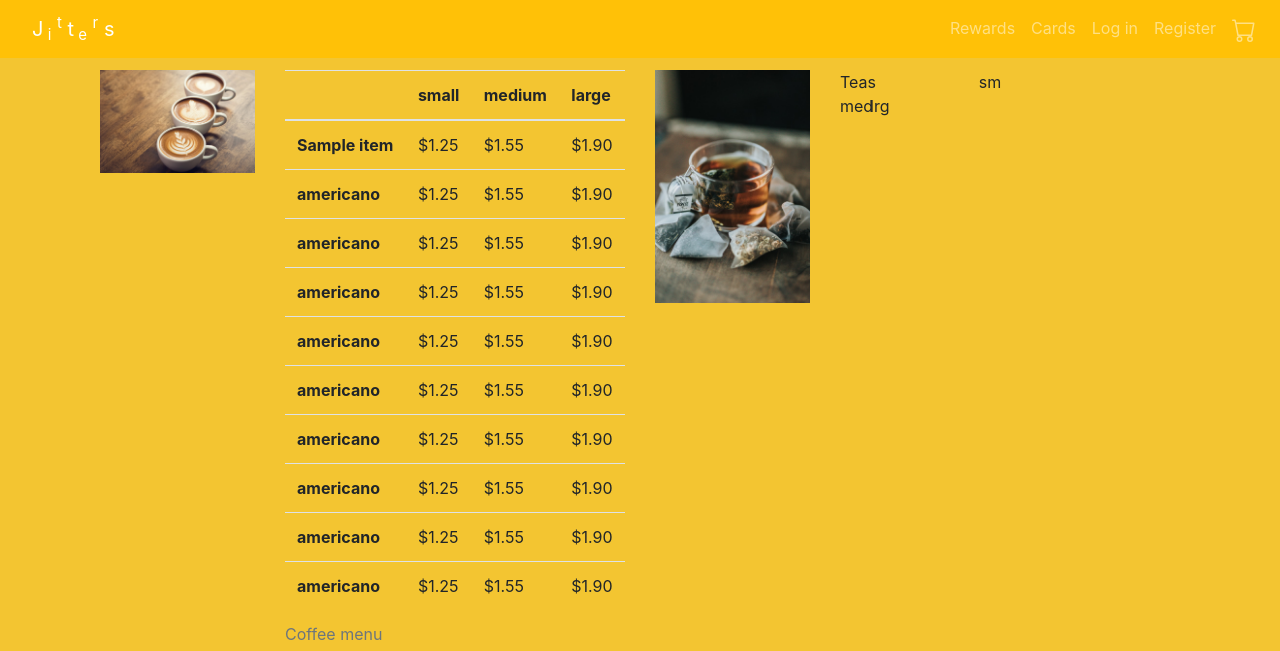
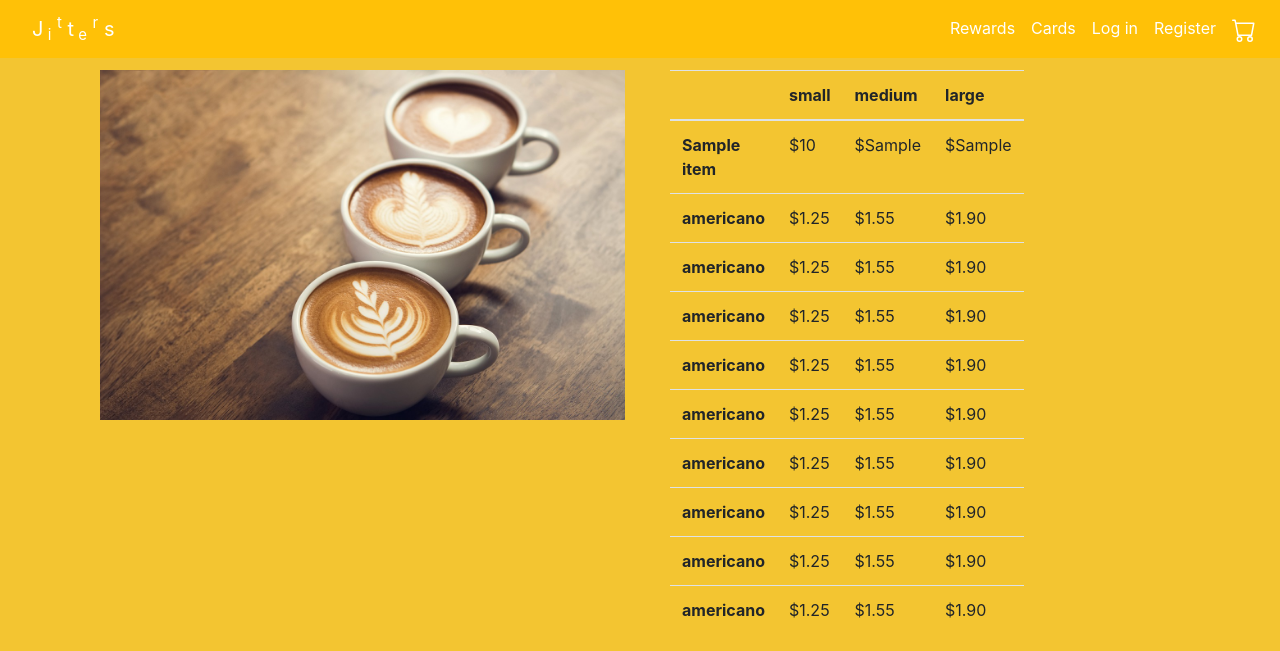
Before and after one commit to Michelle-Lefebvre/ProjectJitters, a PHP site: template templates/menu.html.twig in a window 1280 px wide. Shown: the top 651 px of the page. Run offline with PHP 8.4, Linux system fonts and the light colour scheme; the template is opened without the code that fills it: most values are stand-ins (such as "Sample title", 1, 10 or a date in 2020); some libraries are stand-ins or nearby versions.

Commit message:
working on menu, change text colour in header, modified link hover

```diff
--- a/styles/styles.css
+++ b/styles/styles.css
@@ -29,13 +29,15 @@ a:link {
   }
 
   a:hover {
-    color: cyan;
+    color: darkturquoise;
+    font-weight: 600;
     background-color: rgb(243,197,49);
     text-decoration: underline;
   }
 
   a:active {
-    color:  cyan;
+    color:  darkslategray;
+    font-weight: 800;
     background-color: transparent;
     text-decoration: underline;
   }
@@ -80,3 +82,7 @@ input {
 input::text .form-control {
     border-bottom: 1px solid black;
 }
+
+span.underline {
+  text-decoration: underline;
+}
--- a/templates/master.html.twig
+++ b/templates/master.html.twig
@@ -25,7 +25,7 @@
 			<div class="container">
 
 				{% block header %}
-				<nav class="navbar navbar-expand-md navbar-dark bg-warning fixed-top pl-3 pr-3 pt-2 text-white">
+					<nav class="navbar navbar-expand-md bg-warning fixed-top pl-3 pr-3 pt-2 text-white">
 						<a class="navbar-brand nav-item nav-link active" href="/index">
 							J<sub>
 								i</sub>
@@ -111,9 +111,13 @@
 						<nav class="navbar navbar-expand-md navbar-dark bg-warning fixed-bottom p-2 ">
 							<span class="text-white mx-auto">
 								&nbsp;&nbsp;&nbsp; &copy; Copyright 2020 by
-							<a href="https://www.linkedin.com/in/mark-b-5533287/">Mark Boswick</a>
+								<a href="https://www.linkedin.com/in/mark-b-5533287/">
+									<span class="underline">Mark Boswick</span>
+								</a>
 								and
-							<a href="https://www.linkedin.com/in/michellelefebvre1/">Michelle Lefebvre</a>
+								<a href="https://www.linkedin.com/in/michellelefebvre1/">
+									<span class="underline">Michelle Lefebvre</span>
+								</a>
 							</span>
 
 						</nav>
--- a/templates/menu.html.twig
+++ b/templates/menu.html.twig
@@ -1,19 +1,23 @@
 {% extends "master.html.twig" %}
-{% block title %}Menu{% endblock %}
+{% block title %}Menu
+{% endblock %}
 {% block head %}
 	{{ parent() }}
 	<style type="text/css">
-        .important { color: #336699; }
+		.important {
+			color: #336699;
+		}
 	</style>
 {% endblock %}
 
 {% block content %}
-	<div class="container-fluid menu">
+	<div
+		class="container-fluid menu">
 		<div class="row">
-			<div class="col col-sm-2">
+					<div class="col-sm-12 col-md-6">
 					<img class="errors" src="/images/menuCoffees.jpg" width="100%">
 					</div>
-
+    <div class="col-sm-12 col-md-6">
 		<div class="col-sm-12 col-md-4">
 			<table class="table">
 				<caption>Coffee menu</caption>
@@ -27,10 +31,11 @@
 				</thead>
 				<tbody>
 					<tr>
+						{# {% <?php categoryCode = cafe; ?> %} #}
 						<th scope="row">{{items.itemName}}</th>
-                        <td>$1.25</td>
-                        <td>$1.55</td>
-                        <td>$1.90</td>
+						<td>${{items.price}}</td>
+						<td>${{items.priceMed}}</td>
+						<td>${{items.priceLrg}}</td>
 					</tr>
 					<tr>
 						<th scope="row">americano</th>
@@ -89,7 +94,8 @@
 				</tbody>
 			</table>
 		</div>
-			<div class="col col-sm-2">
+    </div>
+		{# <div class="col col-sm-2">
 					<img class="errors" src="/images/menuTeas.jpg" width="100%">
 					</div>
 					<div class="col col-sm-2">
@@ -100,10 +106,10 @@
 							<div class="col-sm-1">lrg</div>
 						</div>
 					</div>
-		</div>
+				</div> #}
 
 	{# row 2 #}
-		<div class="row">
+		{# <div class="row">
 
 					<div class="col col-sm-2">
 						<div class="row">
@@ -118,11 +124,10 @@
 							<div class="col-sm-2">Price</div>
 						</div>
 					</div>
-			<div class="col col-sm-2"><img class="errors" src="/images/menuCoffeeBean.jpg" width="100%"></div>
+					<div class="col col-sm-2"><img class="errors" src="/images/menuCoffeeBean.jpg" width="100%"></div> #}
 
 	</div>
-
-
+	<br><br><br><br>
 
 
 {% endblock %}
```
Also changed, not shown: _menu.php (+39 -16 lines). Lines whose indentation alone changed are shown as unchanged.
